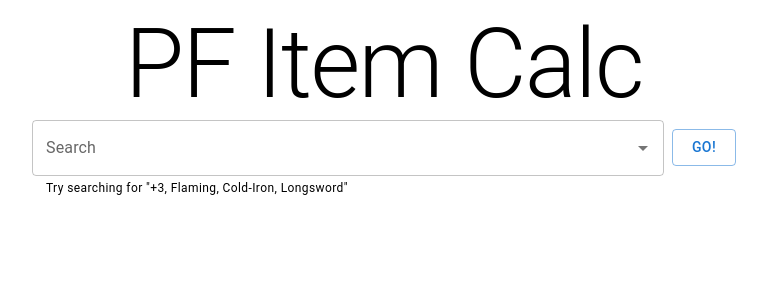
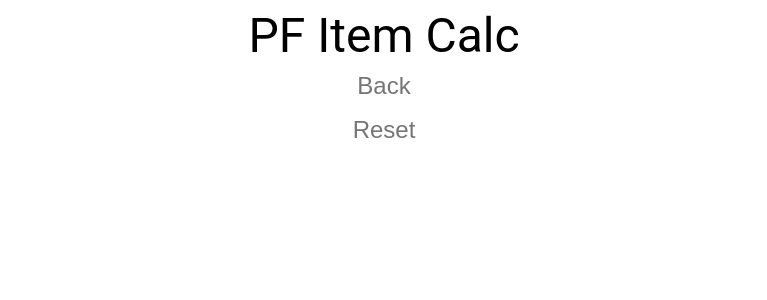
Before and after one commit to pf-itemcalc/pf-itemcalc, a React (Create React App) app: page / in a window 1280 px wide. Both pictures are taken after a click on the button "GO!". Shown: the top 300 px of the page, without its empty margins (256-1023 px from the left). Built offline with nearby package versions, Linux system fonts and the light colour scheme.

Commit message:
started adding the next step

```diff
--- a/src/App.tsx
+++ b/src/App.tsx
@@ -3,6 +3,7 @@ import { Typography } from "@mui/material";
 import { Box } from "@mui/system";
 import SearchBox from "./components/search-box/SearchBox";
 import { Item } from "./data/helpers";
+import WorkingItems from "./components/working-items/WorkingItems";
 
 const App = () => {
   const [selectedItems, setSelectedItems] = useState<Item[]>([]);
@@ -13,6 +14,16 @@ const App = () => {
   const moveFromSelectionToWorking = () => {
     setWorkingItems(selectedItems);
     setSelectedItems([]);
+  };
+
+  const moveBackToSearch = () => {
+    setSelectedItems(workingItems ?? []);
+    setWorkingItems(undefined);
+  };
+
+  const reset = () => {
+    setSelectedItems([]);
+    setWorkingItems(undefined);
   };
 
   return (
@@ -26,12 +37,21 @@ const App = () => {
         flexDirection: "column",
       }}
     >
-      <Typography variant="h1">PF Item Calc</Typography>
-      <SearchBox
-        selectedItems={selectedItems}
-        setSelectedItems={setSelectedItems}
-        onConfirm={moveFromSelectionToWorking}
-      />
+      <Typography variant={workingItems ? "h3" : "h1"}>PF Item Calc</Typography>
+      {!workingItems && (
+        <SearchBox
+          selectedItems={selectedItems}
+          setSelectedItems={setSelectedItems}
+          onConfirm={moveFromSelectionToWorking}
+        />
+      )}
+      {workingItems && (
+        <WorkingItems
+          items={workingItems}
+          onBack={moveBackToSearch}
+          onReset={reset}
+        />
+      )}
     </Box>
   );
 };
--- /dev/null
+++ b/src/components/working-items/WorkingItems.tsx
@@ -0,0 +1,19 @@
+import { IconButton } from "@mui/material";
+import { Item } from "../../data/helpers";
+
+type WorkingItemsProps = {
+  items: Item[];
+  onBack: () => void;
+  onReset: () => void;
+};
+
+const WorkingItems = ({ onBack, onReset }: WorkingItemsProps) => {
+  return (
+    <>
+      <IconButton onClick={onBack}>Back</IconButton>
+      <IconButton onClick={onReset}>Reset</IconButton>
+    </>
+  );
+};
+
+export default WorkingItems;
```
